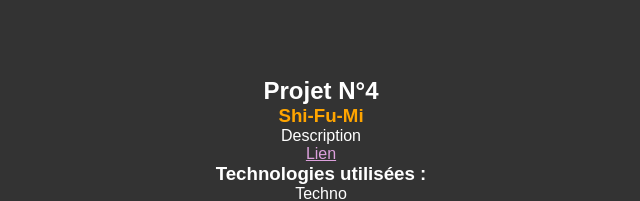
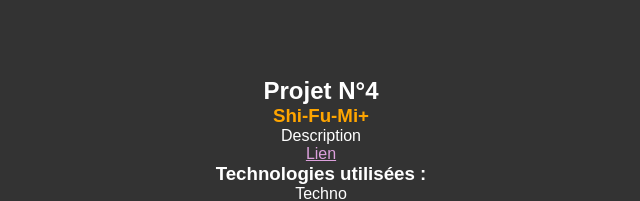
Before and after one commit to Tommy-BOU/HE-Man-group-repo, a plain HTML site: page index.html in a window 1280 px wide. Shown: the part 1305-1506 px from the top of the page, 319-959 px from the left. Drawn offline with Linux system fonts and the light colour scheme.

Commit message:
change title 4

```diff
--- a/index.html
+++ b/index.html
@@ -50,7 +50,7 @@
             </div>
             <div class="project project-4">
                 <h2>Projet N°4</h2>
-                <h3 class="project-title">Shi-Fu-Mi</h3>
+                <h3 class="project-title">Shi-Fu-Mi+</h3>
                 <p>Description</p>
                 <a href="">Lien</a>
                 <h3>Technologies utilisées :</h3>
```
